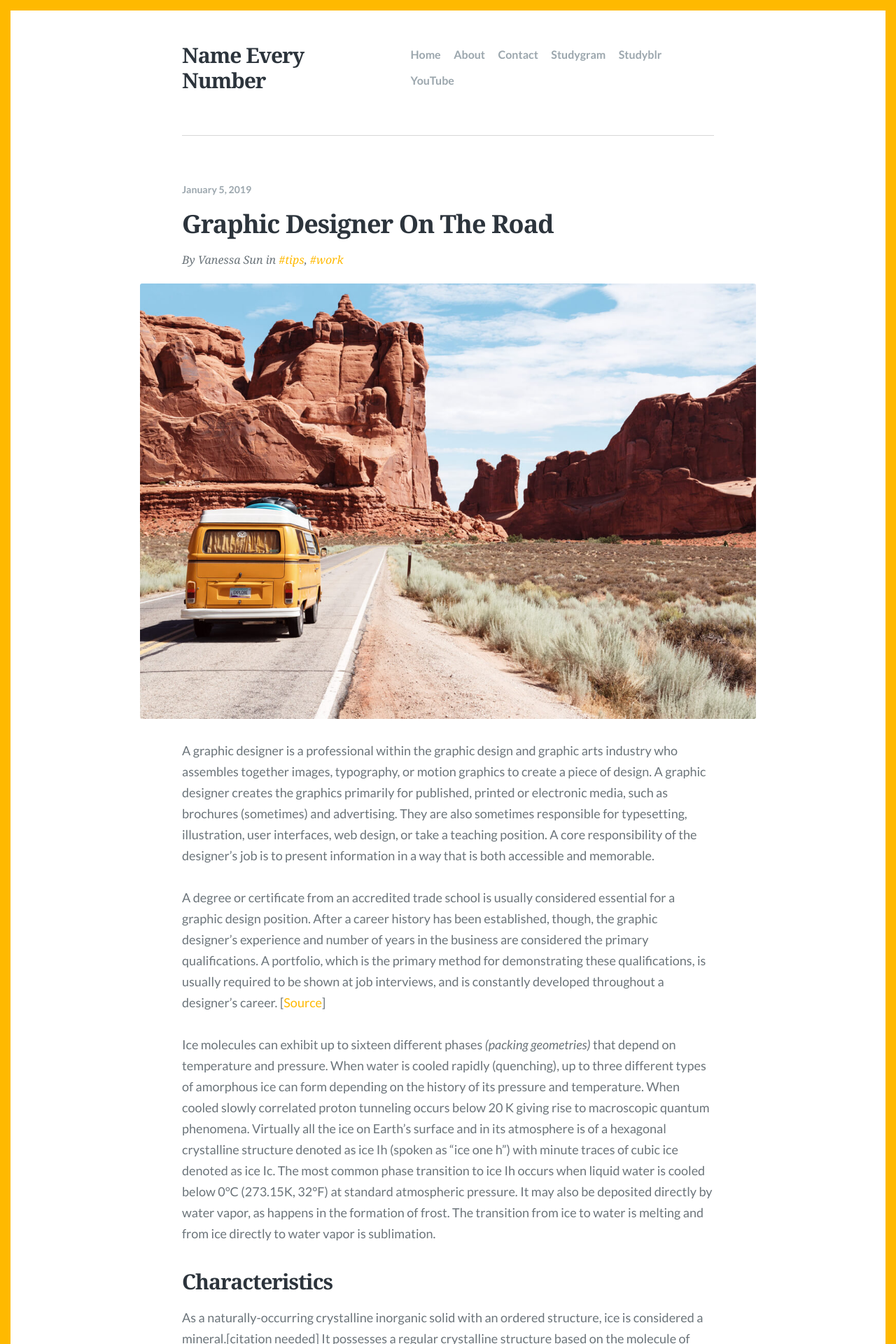
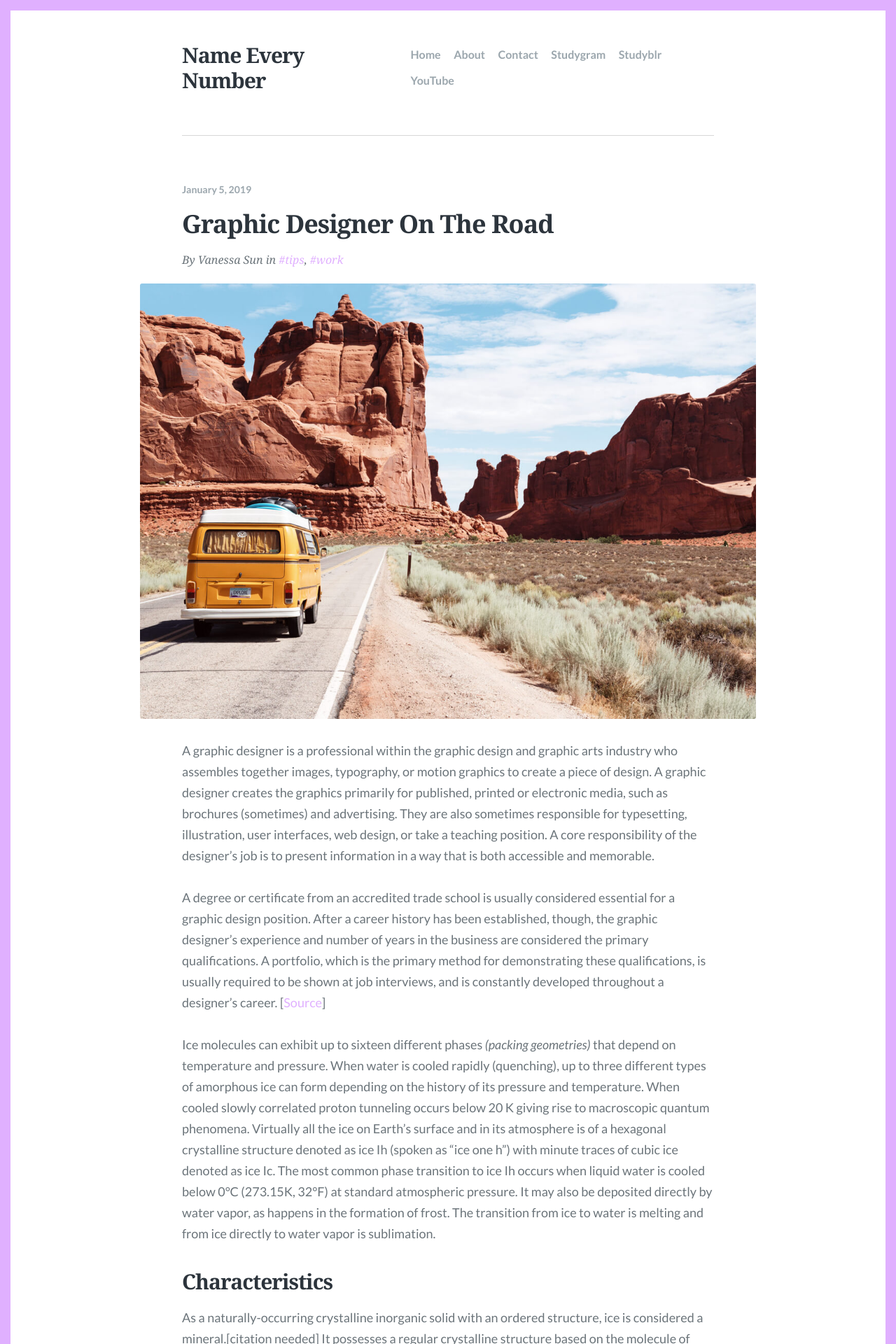
Before and after one commit to vanessasun64/NameEveryNumber, a Jekyll site: the page built from _posts/2019-01-05-Graphic-Designer-On-The-Road.md, in a window 1280 px wide. Shown: the top 1920 px of the page at 70% size. Built offline with Jekyll 4.4.1, drawn with Linux system fonts in a browser that asks for light colours; some web fonts are replaced; comment, search, counter and statistics services are not loaded.

Commit message:
Update _config.yml

```diff
--- a/_config.yml
+++ b/_config.yml
@@ -1,4 +1,4 @@
-accent_color: '#ffb900'
+accent_color: '#e0b0ff'
 lang: en-US
 title: Name Every Number
 description: ''
```
